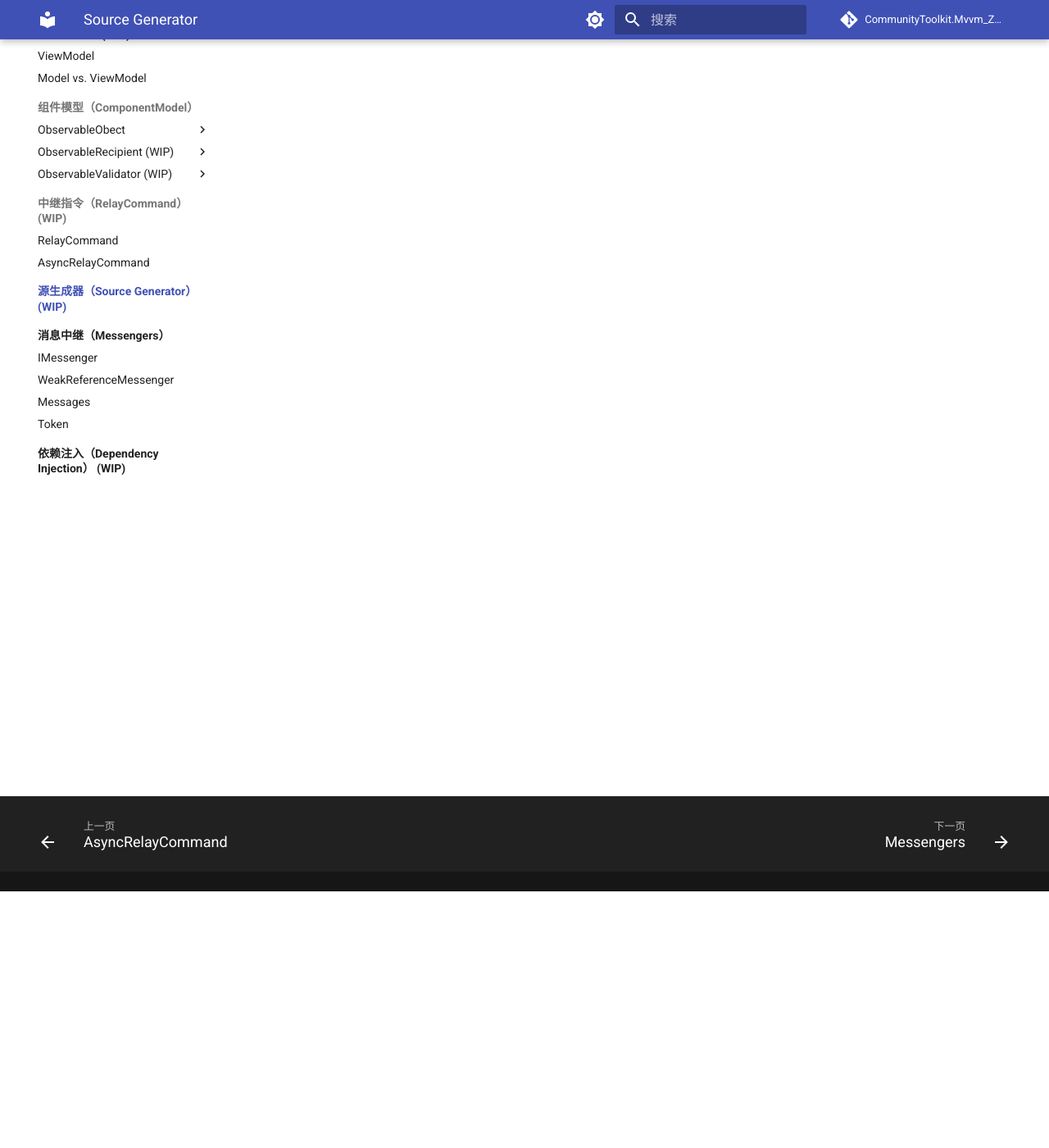
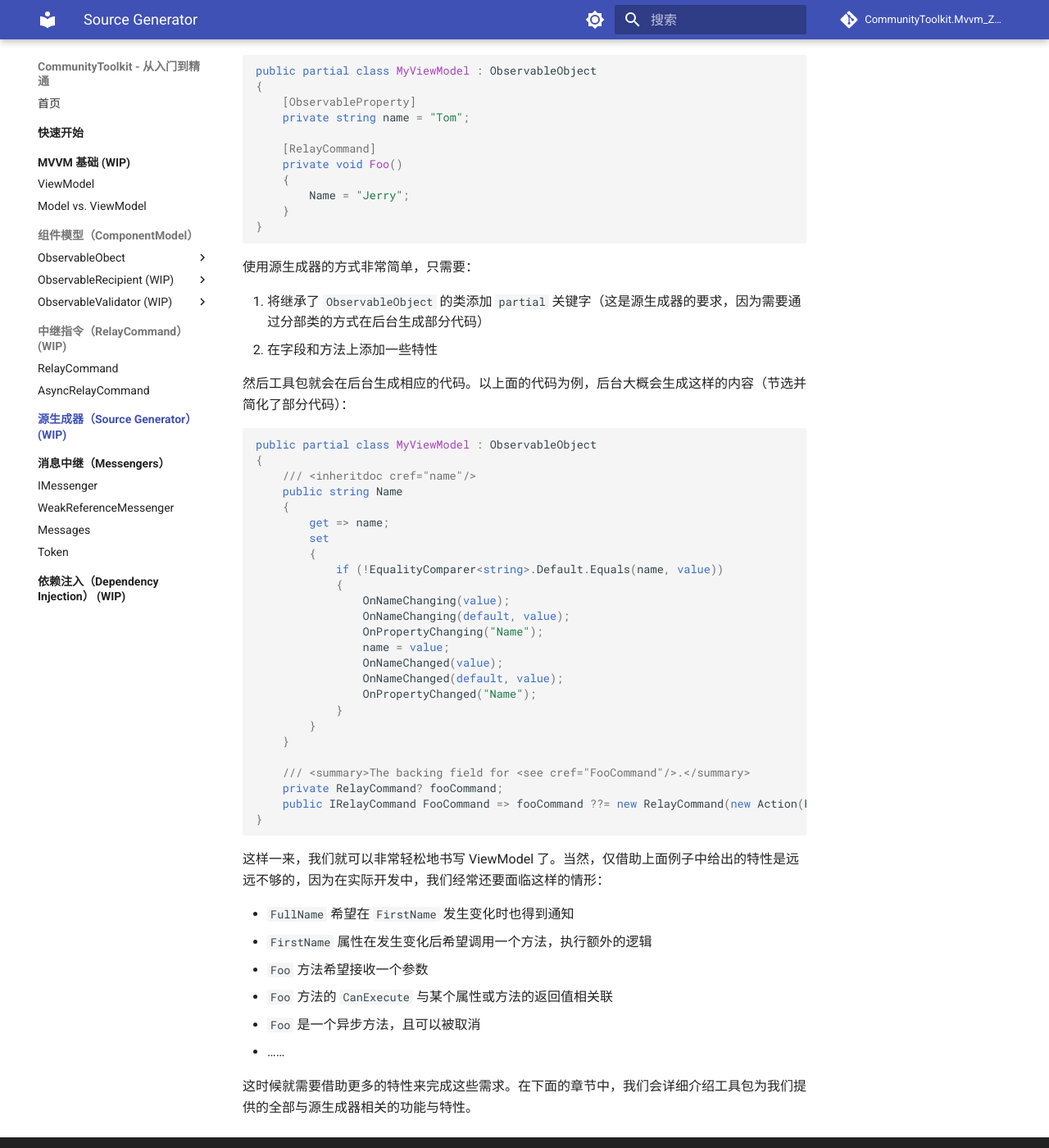
Before and after one commit to BYJRK/CommunityToolkit.Mvvm_ZeroToHero, an MkDocs documentation site: the page built from docs/Source Generator/index.md, in a window 1280 px wide and 1400 px high, scrolled down 313 px. Shown: the whole window at 82% size. Built offline with MkDocs 1.6.1 and Material for MkDocs 9.7.7, drawn with Linux system fonts in a browser that asks for light colours; comment, search, counter and statistics services are not loaded; some of the changed text lies outside the part shown.

Commit message:
Add source generator documentation and example code

````diff
--- a/docs/Source Generator/index.md
+++ b/docs/Source Generator/index.md
@@ -1,3 +1,67 @@
 # 源生成器（Source Generator）
 
 [:material-file-document: 官方文档](https://learn.microsoft.com/zh-cn/dotnet/communitytoolkit/mvvm/generators/overview){.md-button }
+
+为了让我们在书写 ViewModel 时能够更加便捷高效，工具包为我们提供了一个非常强大的功能：源生成器。借助这一功能，我们可以非常轻易地写出功能完整的属性（Property）及中继指令（RelayCommand）。
+
+下面是一个简单的示例：
+
+```csharp
+public partial class MyViewModel : ObservableObject
+{
+    [ObservableProperty]
+    private string name = "Tom";
+
+    [RelayCommand]
+    private void Foo()
+    {
+        Name = "Jerry";
+    }
+}
+```
+
+使用源生成器的方式非常简单，只需要：
+
+1. 将继承了 `ObservableObject` 的类添加 `partial` 关键字（这是源生成器的要求，因为需要通过分部类的方式在后台生成部分代码）
+2. 在字段和方法上添加一些特性
+
+然后工具包就会在后台生成相应的代码。以上面的代码为例，后台大概会生成这样的内容（节选并简化了部分代码）：
+
+```csharp
+public partial class MyViewModel : ObservableObject
+{
+    /// <inheritdoc cref="name"/>
+    public string Name
+    {
+        get => name;
+        set
+        {
+            if (!EqualityComparer<string>.Default.Equals(name, value))
+            {
+                OnNameChanging(value);
+                OnNameChanging(default, value);
+                OnPropertyChanging("Name");
+                name = value;
+                OnNameChanged(value);
+                OnNameChanged(default, value);
+                OnPropertyChanged("Name");
+            }
+        }
+    }
+
+    /// <summary>The backing field for <see cref="FooCommand"/>.</summary>
+    private RelayCommand? fooCommand;
+    public IRelayCommand FooCommand => fooCommand ??= new RelayCommand(new Action(Foo));
+}
+```
+
+这样一来，我们就可以非常轻松地书写 ViewModel 了。当然，仅借助上面例子中给出的特性是远远不够的，因为在实际开发中，我们经常还要面临这样的情形：
+
+- `FullName` 希望在 `FirstName` 发生变化时也得到通知
+- `FirstName` 属性在发生变化后希望调用一个方法，执行额外的逻辑
+- `Foo` 方法希望接收一个参数
+- `Foo` 方法的 `CanExecute` 与某个属性或方法的返回值相关联
+- `Foo` 是一个异步方法，且可以被取消
+- ……
+
+这时候就需要借助更多的特性来完成这些需求。在下面的章节中，我们会详细介绍工具包为我们提供的全部与源生成器相关的功能与特性。
````
